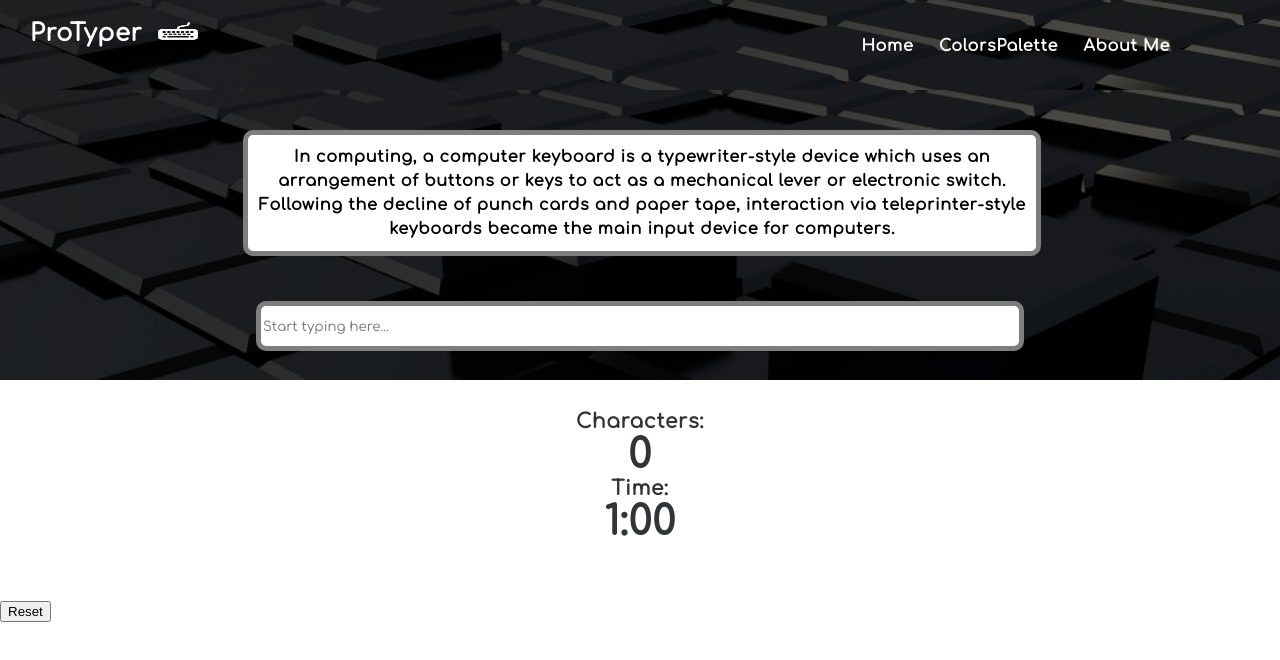
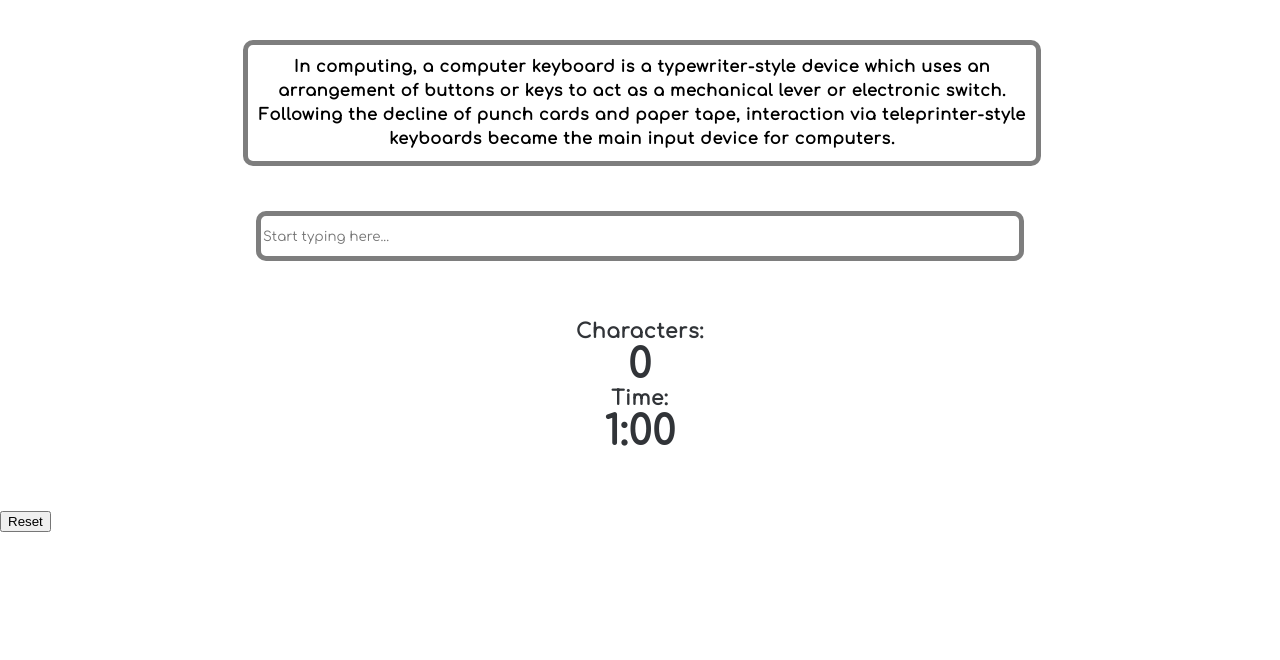
Before and after one commit to Saajan/typing-speed, a plain HTML site: page index.html in a window 1280 px wide. Drawn offline with Linux system fonts and the light colour scheme; a web font is replaced by a local one.

Commit message:
removed extras

```diff
--- a/index.html
+++ b/index.html
@@ -8,20 +8,6 @@
 
 <body>
 	<header>
-		<div id="nav-bar">
-			<div id="title">
-				<h2>
-					<a href="#">ProTyper&nbsp
-						<img src="kb.png" id="logo">
-					</a>
-				</h2>
-			</div>
-			<div id="links">
-				<a href="index.html">Home</a>
-				<a href="https://colorspalette.github.io">ColorsPalette</a>
-				<a href="https://sachinadkarr.github.io">About Me</a>
-			</div>
-		</div>
 		<div id="text-box">
 
 			<div id="article" onCopy="return false;" onpaste="return false;">In computing, a computer keyboard is a typewriter-style device which uses an arrangement of buttons or keys to act as
```
Also changed, not shown: cube.jpg (deleted), cube1.jpg (deleted), cube3.jpg (deleted), kb.png (deleted), 1 other file.
